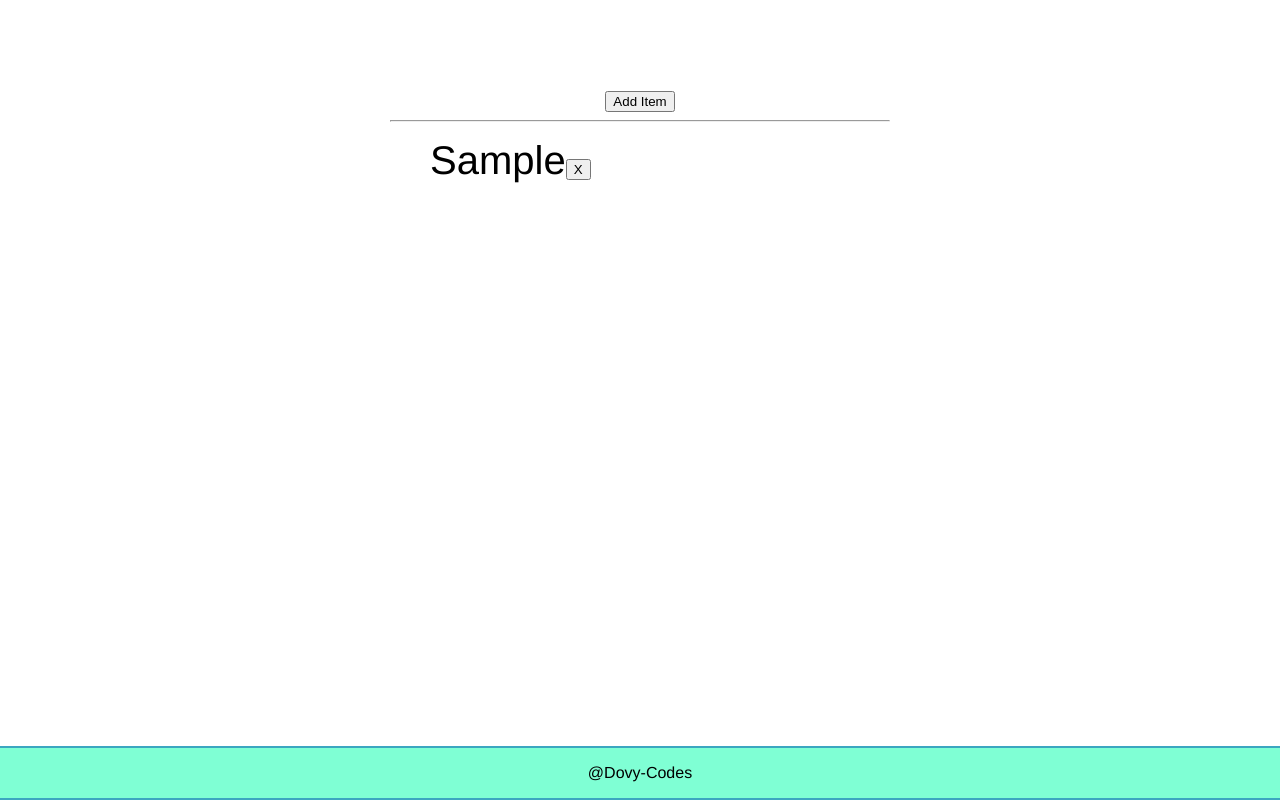
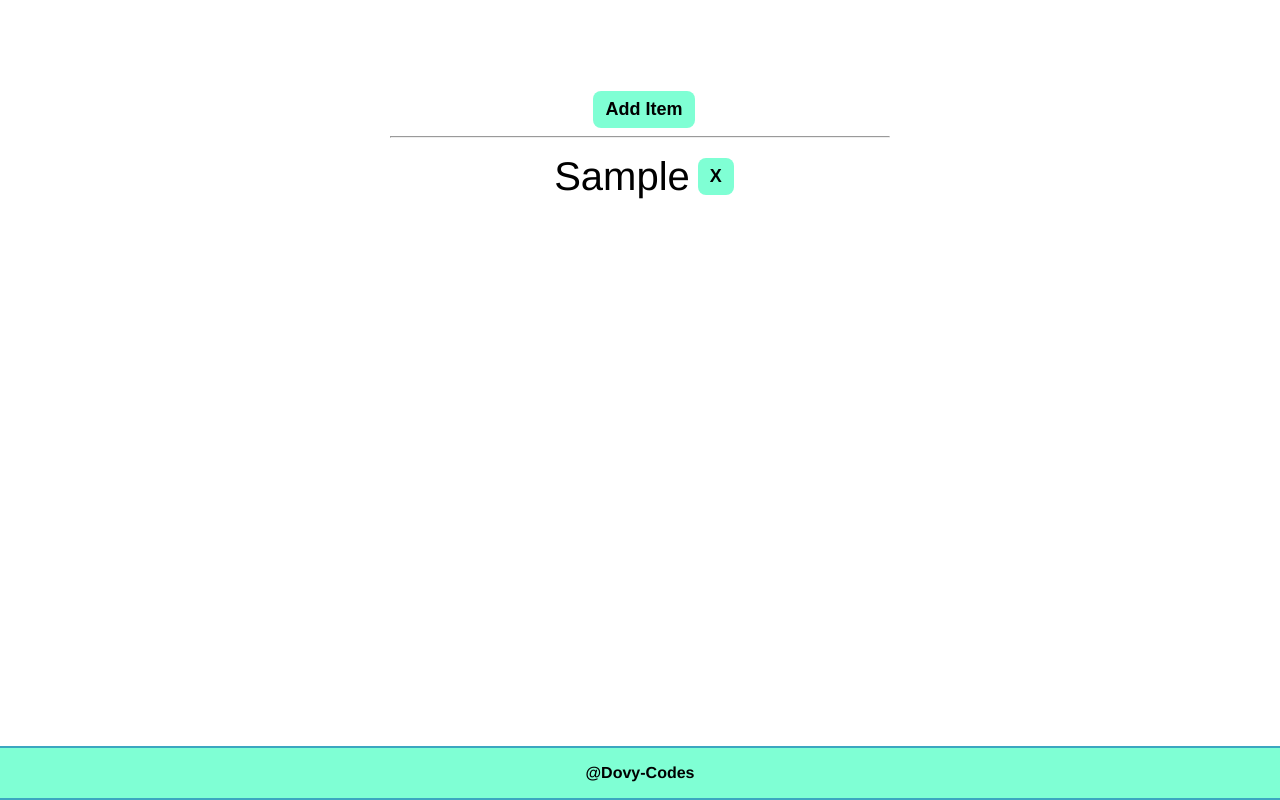
Before and after one commit to Dovy-Codes/ToDo_app, a plain HTML site: page index.html in a window 1280 px wide. Both pictures are taken after typing "Sample" into the empty fields and a click on the button "Add Item". Drawn offline with Linux system fonts and the light colour scheme.

Commit message:
Add deletion functionality to the app and styling for buttons and couple other elements

```diff
--- a/CSS/style.css
+++ b/CSS/style.css
@@ -21,15 +21,19 @@ input:focus {
 }
 
 li {
-    text-align: left;
+    display: flex;
+    align-items: center;
+    justify-content: center;
     font-size: 2.5rem;
     list-style: none;
     margin: 0;
+    margin-right: 2rem;
 }
 
 footer {
     position: fixed;
     width: 100%;
+    font-weight: 700;
     padding: 1rem 0;
     bottom: 0;
     left: 50%;
@@ -37,3 +41,23 @@ footer {
     border: 2px solid rgb(60, 166, 192);
     background-color: aquamarine;
 }
+
+#task{
+    text-align: center;
+}
+
+/*This is the button that deletes input items*/
+.remove, #add{
+    font-size: 1.125rem;
+    font-weight: 700;
+    padding: .5rem .75rem;
+    margin-left: .5rem;
+    border: none;
+    background-color: aquamarine;
+    border-radius: 8px;
+    transition: 250ms ease-in-out;
+}
+
+.remove:hover, #add:hover{
+    background-color: rgb(97, 196, 163);
+}
--- a/JS/main.js
+++ b/JS/main.js
@@ -1,6 +1,6 @@
-// Here we get task from input
+// Here we get all stored tasks
 function getTodos() {
-    // This creates array of input task
+    // This creates array of input tasks
     var todos = new Array;
     // We pull tasks from memory
     var todosStr = localStorage.getItem("todo");
@@ -11,7 +11,7 @@ function getTodos() {
     return todos;
 }
 
-// This fuction adds input function into getTodos array
+// This function adds input into localStorage array
 function add() {
     // I place input value into variable
     var task = document.getElementById("task").value;
@@ -39,10 +39,24 @@ function show() {
     html += "</ul>";
     //Here we display finished list
     document.getElementById("todos").innerHTML = html;
+    // Event listeners for each button
+    for(var i = 0; i < todos.length; i++) {
+    let index = i;
+    document.getElementById(i).addEventListener("click", function(){ deleteItem(index); });
+};
 }
 
 // This calls ADD after we click the button
 document.getElementById("add").addEventListener("click", add);
 show();
-// For troubleshooting
-console.log(html)
+
+
+
+
+// This function will delete list item
+function deleteItem(index){
+    var todos = getTodos();
+    todos.splice(index, 1);
+    localStorage.setItem("todo", JSON.stringify(todos));
+    show();
+}
```
